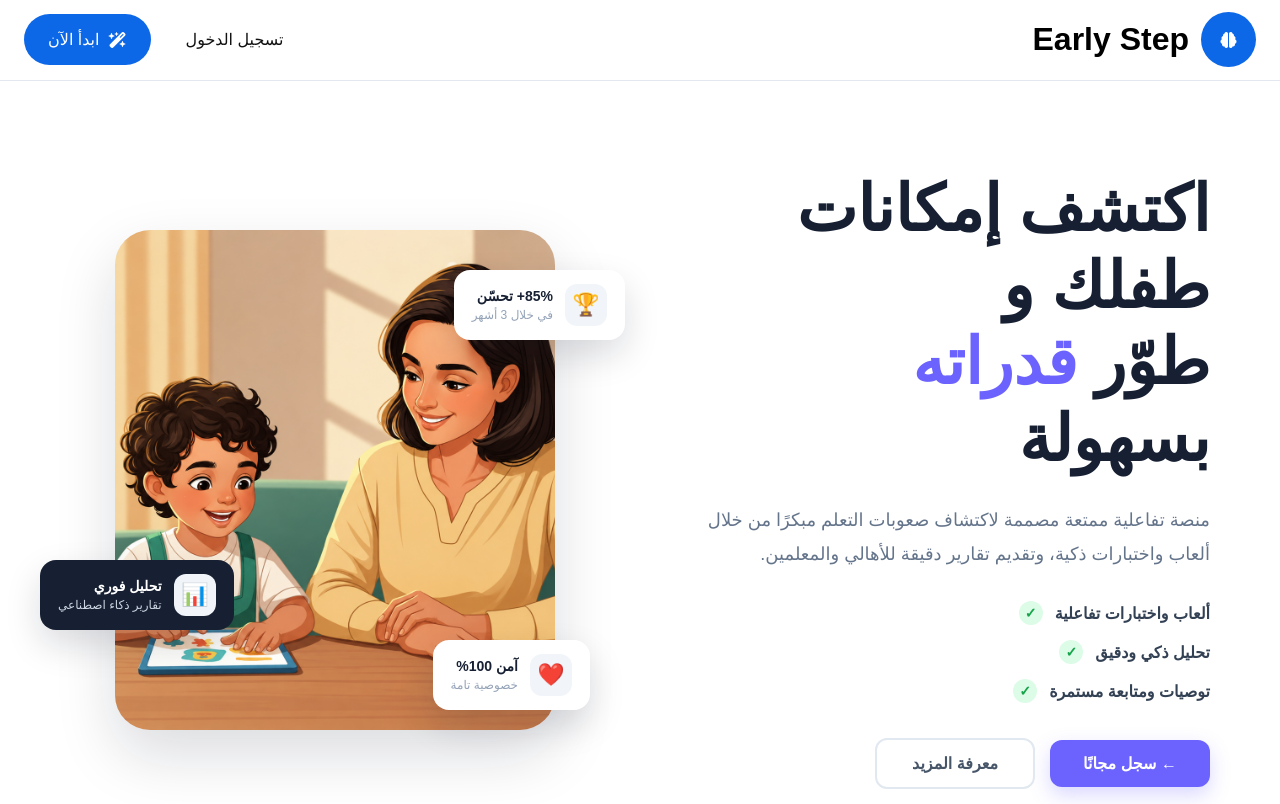
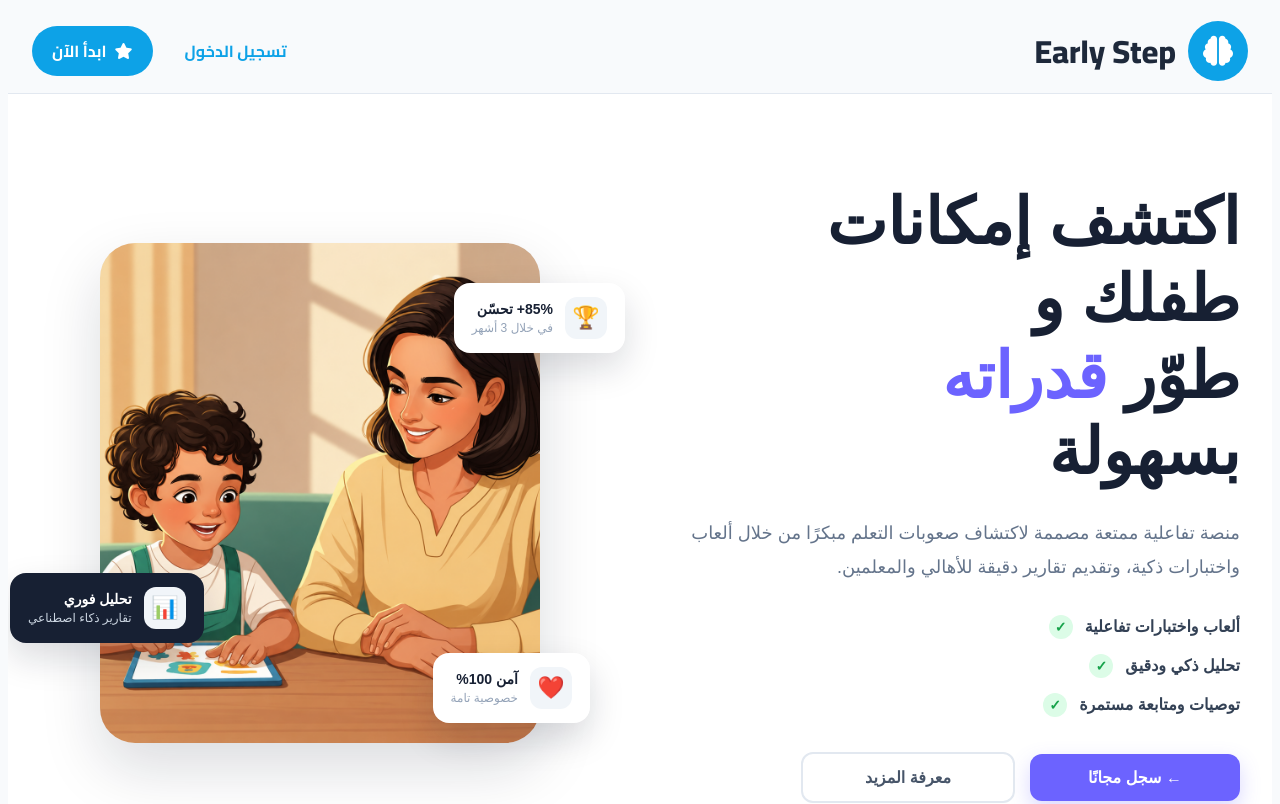
Before and after one commit to hudaysawalha-web/Capabilities-Explorer, a React (Vite) app: page / in a window 1280 px wide. Shown: the top 804 px of the page. Built offline with nearby package versions, Linux system fonts and the light colour scheme.

Commit message:
feat: update HomeNavbar and styles for improved layout and design consistency

```diff
--- a/src/components/Navbar/HomeNavbar/HomeNavbar.jsx
+++ b/src/components/Navbar/HomeNavbar/HomeNavbar.jsx
@@ -3,23 +3,26 @@ import "./HomwNavbar.css";
 export default function HomeNavbar() {
   return (
     <div className="Homenavbar">
+      <div className="Homenavbar-container">
+
         <div className="site-logo">
           <div className="brain-icon">
             <i className="fa-solid fa-brain"></i>
           </div>
-        <h1> Early Step</h1>
+          <h1 className="logo-title">Early Step</h1>
         </div>
 
+        {/* Action Links */}
         <div className="navbar-links">
           <a href="./pages/auth/login.html" className="login-link">
             تسجيل الدخول
           </a>
 
           <a href="./pages/auth/registers.html" className="startnow-button">
-          <i className="fa-solid fa-wand-magic-sparkles"></i>
-          <p>ابدأ الآن</p>
-
+           <i className="fa-solid fa-star"></i>
+            <span>ابدأ الآن</span>
           </a>
+        </div>
       </div>
     </div>
   );
--- a/src/components/Navbar/HomeNavbar/HomwNavbar.css
+++ b/src/components/Navbar/HomeNavbar/HomwNavbar.css
@@ -1,60 +1,85 @@
 .Homenavbar {
+  position: sticky;
+  top: 0;
+  z-index: 50;
   width: 100%;
-  padding: 0 24px;
-  box-sizing: border-box;
+  border-bottom: var(--border-light);
+}
+
+
+.Homenavbar-container {
+  max-width: 1280px;
+  margin: 0 auto;
+  padding: 0 1.5rem;
+  height: 85px;
   display: flex;
   align-items: center;
   justify-content: space-between;
-  border-bottom: 1px solid #e3e8ee;
 }
+
 
 .site-logo {
   display: flex;
   align-items: center;
   gap: 12px;
-  color: #000;
 }
 
 .brain-icon {
-  width: 55px;
-  height: 55px;
+  width: 44px;
+  height: 44px;
   display: flex;
   align-items: center;
   justify-content: center;
-  background-color: #0d68e8;
+  background-color: var(--primary-blue);
   border-radius: 50%;
-  color: #fff;
+  padding: 8px;
+  color: var(--bg-white);
+}
+.brain-icon i {
+  font-size: 1.875rem;
+}
+.logo-title {
+
+  color: var(--text-dark);
 
 }
 
+/* Right Side Links & Button */
 .navbar-links {
   display: flex;
   align-items: center;
-  gap: 35px;
+  gap: 16px;
 }
 
+/* Login Link */
 .login-link {
-  color: #111;
-  transition: 0.3s;
+  color: var(--primary-blue);
+  padding: 8px 16px;
+  transition: color 0.2s ease;
 }
 
 .login-link:hover {
-  color: #07326f;
+  color: var(--primary-blue-hover);
 }
 
-.startnow-button{
-  padding: 0 24px;
-  display: flex;
+
+.startnow-button {
+  display: inline-flex;
   align-items: center;
   justify-content: center;
-  gap: 9px;
-  cursor: pointer;
-  background: #0d68e8;
-  color: #fff;
-  border-radius: 35px;
-  transition: 0.3s;
+  gap: 8px;
+  padding: 10px 20px;
+  background-color: var(--primary-blue);
+  color: #ffffff;
+  border-radius: 50px;
+  transition: background-color 0.2s ease, transform 0.1s ease;
 }
 
 .startnow-button:hover {
-  background-color: #07326f;
+  background-color: var(--primary-blue-hover);
+  color: #ffffff;
 }
+
+.startnow-button:active {
+  transform: scale(0.98);
+}
--- a/src/index.css
+++ b/src/index.css
@@ -1,132 +1,39 @@
+@import url('https://fonts.googleapis.com/css2?family=Cairo:wght@400;700;800;900&family=Inter:wght@400;700;800;900&family=Noto+Sans+Arabic:wght@400;700;800;900&display=swap');
+:root {
+  --font-family: "Cairo", "Noto Sans Arabic", "Inter", sans-serif;
+  /* Primary & Accent Colors */
+  --primary-blue: #0da2e7;
+  --primary-blue-hover: #053a86;
+  --primary-blue-light: #e6f7ff;
 
-/*:root {
-  --text: #6b6375;
-  --text-h: #08060d;
-  --bg: #fff;
-  --border: #e5e4e7;
-  --code-bg: #f4f3ec;
-  --accent: #aa3bff;
-  --accent-bg: rgba(170, 59, 255, 0.1);
-  --accent-border: rgba(170, 59, 255, 0.5);
-  --social-bg: rgba(244, 243, 236, 0.5);
-  --shadow:
-    rgba(0, 0, 0, 0.1) 0 10px 15px -3px, rgba(0, 0, 0, 0.05) 0 4px 6px -2px;
+  --text-dark: #1e293b;
+  --text-light: #e3e8ee;
+  --text-muted: #64748b;
+  --bg-main: #f8fafc;
+  --bg-white: #ffffff;
+  --border-light: 1px solid #e2e8f0;
+}
+/*
+### Quick Font Weight Scale Reference
+* **400**: Normal / Regular
+* **700**: Bold
+* **800**: Extra Bold
+* **900**: Black / Heavy
+*/
 
-  --sans: system-ui, 'Segoe UI', Roboto, sans-serif;
-  --heading: system-ui, 'Segoe UI', Roboto, sans-serif;
-  --mono: ui-monospace, Consolas, monospace;
-
-  font: 18px/145% var(--sans);
-  letter-spacing: 0.18px;
-  color-scheme: light dark;
-  color: var(--text);
-  background: var(--bg);
-  font-synthesis: none;
-  text-rendering: optimizeLegibility;
-  -webkit-font-smoothing: antialiased;
-  -moz-osx-font-smoothing: grayscale;
-
-  @media (max-width: 1024px) {
-    font-size: 16px;
-  }
-}
-
-@media (prefers-color-scheme: dark) {
-  :root {
-    --text: #9ca3af;
-    --text-h: #f3f4f6;
-    --bg: #16171d;
-    --border: #2e303a;
-    --code-bg: #1f2028;
-    --accent: #c084fc;
-    --accent-bg: rgba(192, 132, 252, 0.15);
-    --accent-border: rgba(192, 132, 252, 0.5);
-    --social-bg: rgba(47, 48, 58, 0.5);
-    --shadow:
-      rgba(0, 0, 0, 0.4) 0 10px 15px -3px, rgba(0, 0, 0, 0.25) 0 4px 6px -2px;
-  }
-
-  #social .button-icon {
-    filter: invert(1) brightness(2);
-  }
-}
-
-body {
-  margin: 0;
-}
-
-#root {
-  width: 1126px;
-  max-width: 100%;
-  margin: 0 auto;
-  text-align: center;
-  border-inline: 1px solid var(--border);
-  min-height: 100svh;
-  display: flex;
-  flex-direction: column;
-  box-sizing: border-box;
-}
-
-h1,
-h2 {
-  font-family: var(--heading);
-  font-weight: 500;
-  color: var(--text-h);
+html, body {
+  font-family: var(--font-family);
+  color: var(--text-dark);
+  background-color: var(--bg-main);
 }
 
 h1 {
-  font-size: 56px;
-  letter-spacing: -1.68px;
-  margin: 32px 0;
-  @media (max-width: 1024px) {
-    font-size: 36px;
-    margin: 20px 0;
-  }
-}
-h2 {
-  font-size: 24px;
-  line-height: 118%;
-  letter-spacing: -0.24px;
-  margin: 0 0 8px;
-  @media (max-width: 1024px) {
-    font-size: 20px;
-  }
-}
-p {
-  margin: 0;
+  font-size: 1.875rem rem;
+  font-weight: 800;
 }
 
-code,
-.counter {
-  font-family: var(--mono);
-  display: inline-flex;
-  border-radius: 4px;
-  color: var(--text-h);
-}
-
-code {
-  font-size: 15px;
-  line-height: 135%;
-  padding: 4px 8px;
-  background: var(--code-bg);
-}
-*/
-* {
-  box-sizing: border-box;
-}
-html {
-  scroll-behavior: smooth;
-}
-body {
-  margin: 0;
-  font-family: "Tajawal", sans-serif;
-  background: var(--bg);
-  color: var(--text);
-}
-button {
-  font: inherit;
-}
 a {
   text-decoration: none;
-  color: inherit;
+  font-size: 1rem;
+  font-weight: 700;
 }
```
Lines whose indentation alone changed are shown as unchanged.
